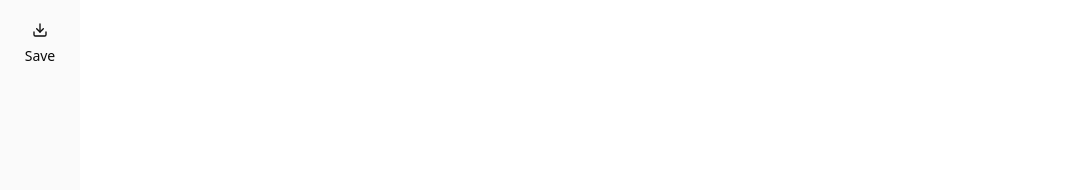
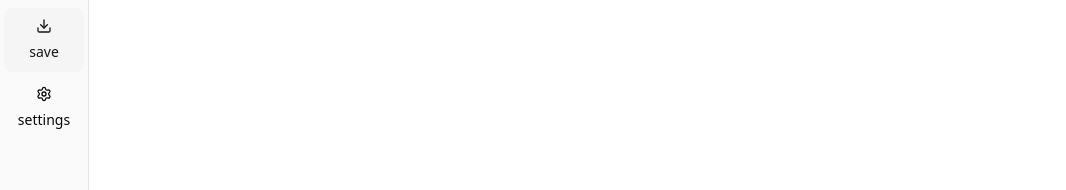
Before and after one commit to michaltarasiuk/get-link, a Next.js app: page /save in a window 1280 px wide. Shown: the top 190 px of the page, without its empty margins (0-1066 px from the left). Built offline with nearby package versions, Linux system fonts and the light colour scheme.

Commit message:
update sidebar styles

```diff
--- a/src/app/layout.tsx
+++ b/src/app/layout.tsx
@@ -17,7 +17,11 @@ export default function Layout({children}: LayoutProps<"/">) {
             __html: ThemeScript,
           }}
         />
-        <main className={cn("flex h-dvh flex-col", "sm:flex-row-reverse")}>
+        <main
+          className={cn(
+            "flex h-dvh flex-col [&>div]:flex-1",
+            "md:flex-row-reverse",
+          )}>
           {children}
           <Sidebar />
         </main>
--- a/src/app/not-found.tsx
+++ b/src/app/not-found.tsx
@@ -8,7 +8,7 @@ import {cn} from "@/lib/cn";
 
 export default function NotFound() {
   return (
-    <div className={cn("flex flex-1 items-center justify-center")}>
+    <div className={cn("flex items-center justify-center")}>
       <Empty>
         <EmptyHeader>
           <EmptyTitle>404 - Not Found</EmptyTitle>
--- a/src/app/save/page.tsx
+++ b/src/app/save/page.tsx
@@ -3,7 +3,7 @@ import {cn} from "@/lib/cn";
 
 export default function SavePage() {
   return (
-    <div className={cn("flex flex-1 items-center justify-center p-2")}>
+    <div className={cn("flex items-center justify-center p-2")}>
       <Download />
     </div>
   );
--- a/src/components/Sidebar.tsx
+++ b/src/components/Sidebar.tsx
@@ -1,5 +1,8 @@
-import {Download} from "lucide-react";
+"use client";
+
+import {Download, Settings} from "lucide-react";
 import Link from "next/link";
+import {usePathname} from "next/navigation";
 
 import {cn} from "@/lib/cn";
 import {Routes} from "@/lib/routes";
@@ -7,12 +10,29 @@ import {Routes} from "@/lib/routes";
 import {Button} from "./ui/button";
 
 export function Sidebar() {
+  const pathname = usePathname();
   return (
-    <nav className={cn("bg-sidebar px-2 py-1", "sm:px-1 sm:py-2")}>
-      <Button variant="ghost" className={cn("flex size-18 flex-col")} asChild>
+    <nav
+      className={cn(
+        "bg-sidebar flex gap-1 px-2 py-1",
+        "md:border-sidebar-border md:flex-col md:border-e md:p-1 md:py-2",
+      )}>
+      <Button
+        variant={Routes.save === pathname ? "secondary" : "ghost"}
+        className={cn("flex h-16 w-20 flex-col")}
+        asChild>
         <Link href={Routes.save}>
           <Download />
-          Save
+          save
+        </Link>
+      </Button>
+      <Button
+        variant={Routes.settings === pathname ? "secondary" : "ghost"}
+        className={cn("flex h-16 w-20 flex-col")}
+        asChild>
+        <Link href={Routes.settings}>
+          <Settings />
+          settings
         </Link>
       </Button>
     </nav>
--- a/src/lib/routes.ts
+++ b/src/lib/routes.ts
@@ -1,3 +1,4 @@
 export const Routes = {
   save: "/save",
+  settings: "/settings",
 };
```
